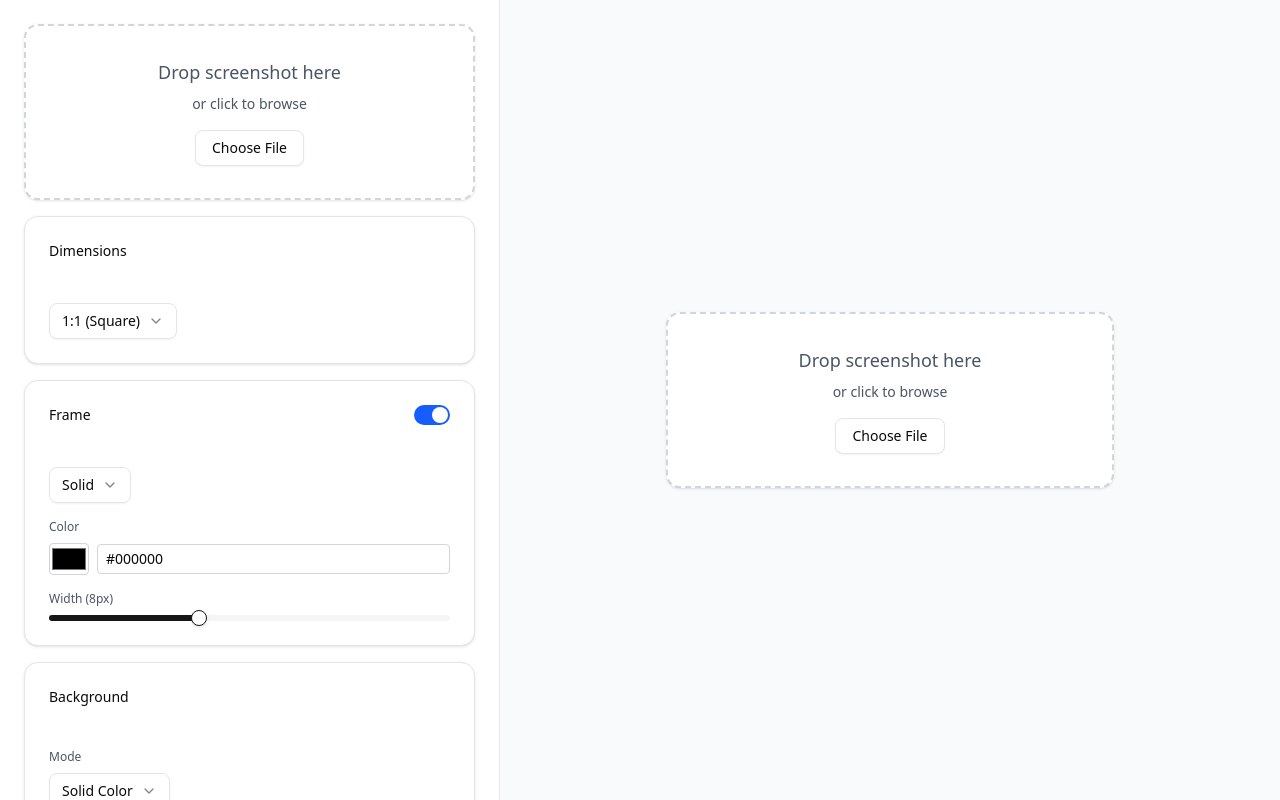
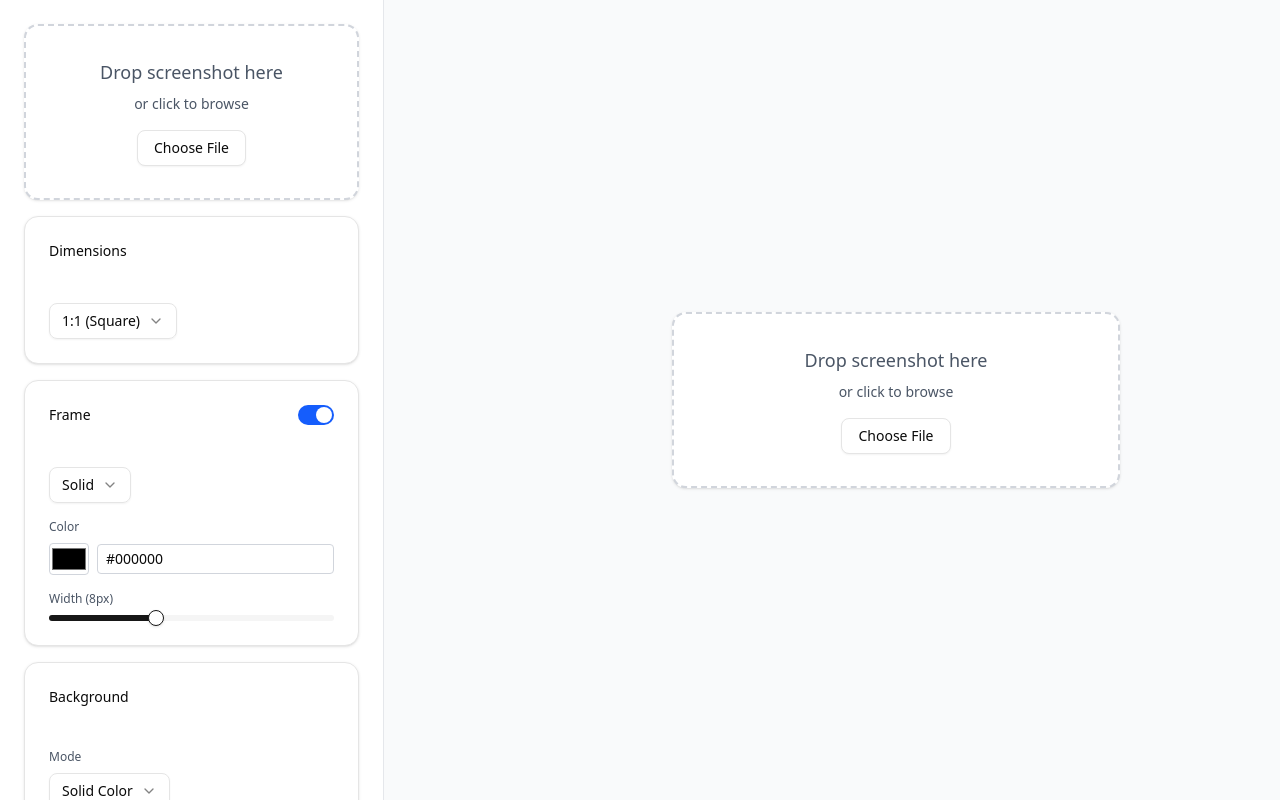
Before and after one commit to iminoaru/Printscreen, a Next.js app: page / in a window 1280 px wide. Built offline with nearby package versions, Linux system fonts and the light colour scheme.

Commit message:
positioning

```diff
--- a/app/page.tsx
+++ b/app/page.tsx
@@ -12,10 +12,9 @@ import { NoiseControls } from '@/components/controls/NoiseControls'
 
 export default function EditorPage() {
   return (
-    <div className="min-h-screen bg-gray-50 dark:bg-gray-900">
-      <div className="flex">
+    <div className="min-h-screen bg-gray-50 dark:bg-gray-900 grid lg:grid-cols-10">
       {/* Controls Panel */}
-        <div className="w-[500px] bg-white dark:bg-gray-800 border-r border-gray-200 dark:border-gray-700 h-screen flex flex-col">
+      <div className="bg-white dark:bg-gray-800 border-r border-gray-200 dark:border-gray-700 flex flex-col lg:col-span-3 h-screen max-h-screen">
         {/* Scrollable controls list */}
         <div className="p-6 space-y-4 overflow-y-auto flex-1">
           <UploadDropzone />
@@ -28,11 +27,10 @@ export default function EditorPage() {
           <RoundnessControls />
         </div>
       </div>
-
+      <div className="lg:col-span-1"></div>
       {/* Canvas Area */}
-        <div className="flex-1 p-8 max-w-[1000px] flex items-center justify-center">
+      <div className="lg:col-span-6 flex items-center justify-center p-4 h-screen w-full">
         <EditorCanvas />
-        </div>
       </div>
     </div>
   )
--- a/components/canvas/ClientCanvas.tsx
+++ b/components/canvas/ClientCanvas.tsx
@@ -196,16 +196,17 @@ function CanvasRenderer({ image }: { image: HTMLImageElement }) {
 
   /* ─────────────────── render ─────────────────── */
   return (
-    <div className='flex flex-col items-center space-y-4'>
+    <div className='flex flex-col items-center justify-center w-full h-full space-y-4'>
       {/* <div className='bg-white dark:bg-gray-800 rounded-lg shadow-lg p-4'> */}
+        <div style={{ width: '100%', aspectRatio: `${canvasW}/${canvasH}` }} className="flex items-center justify-center">
           <Stage
             width={canvasW}
             height={canvasH}
             ref={stageRef}
             className='hires-stage'
             style={{
-            width: canvasW / 1.4,
-            height: canvasH / 1.4,
+              width: '90%',
+              height: '90%',
             }}
           >
             <Layer>
@@ -470,6 +471,7 @@ function CanvasRenderer({ image }: { image: HTMLImageElement }) {
               </Group>
             </Layer>
           </Stage>
+        </div>
       {/* </div> */}
 
       <DropdownMenu>
```
Lines whose indentation alone changed are shown as unchanged.
